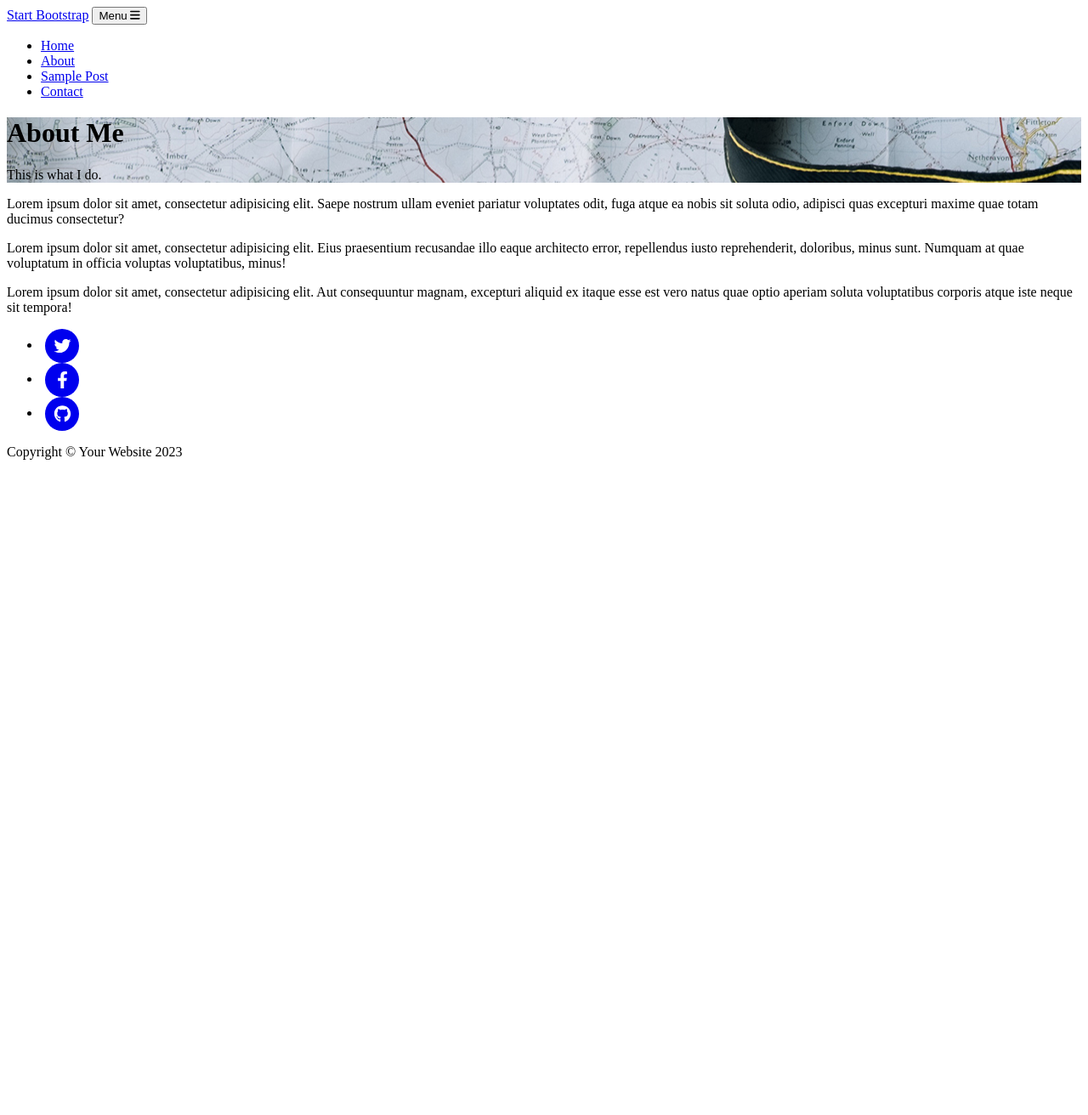
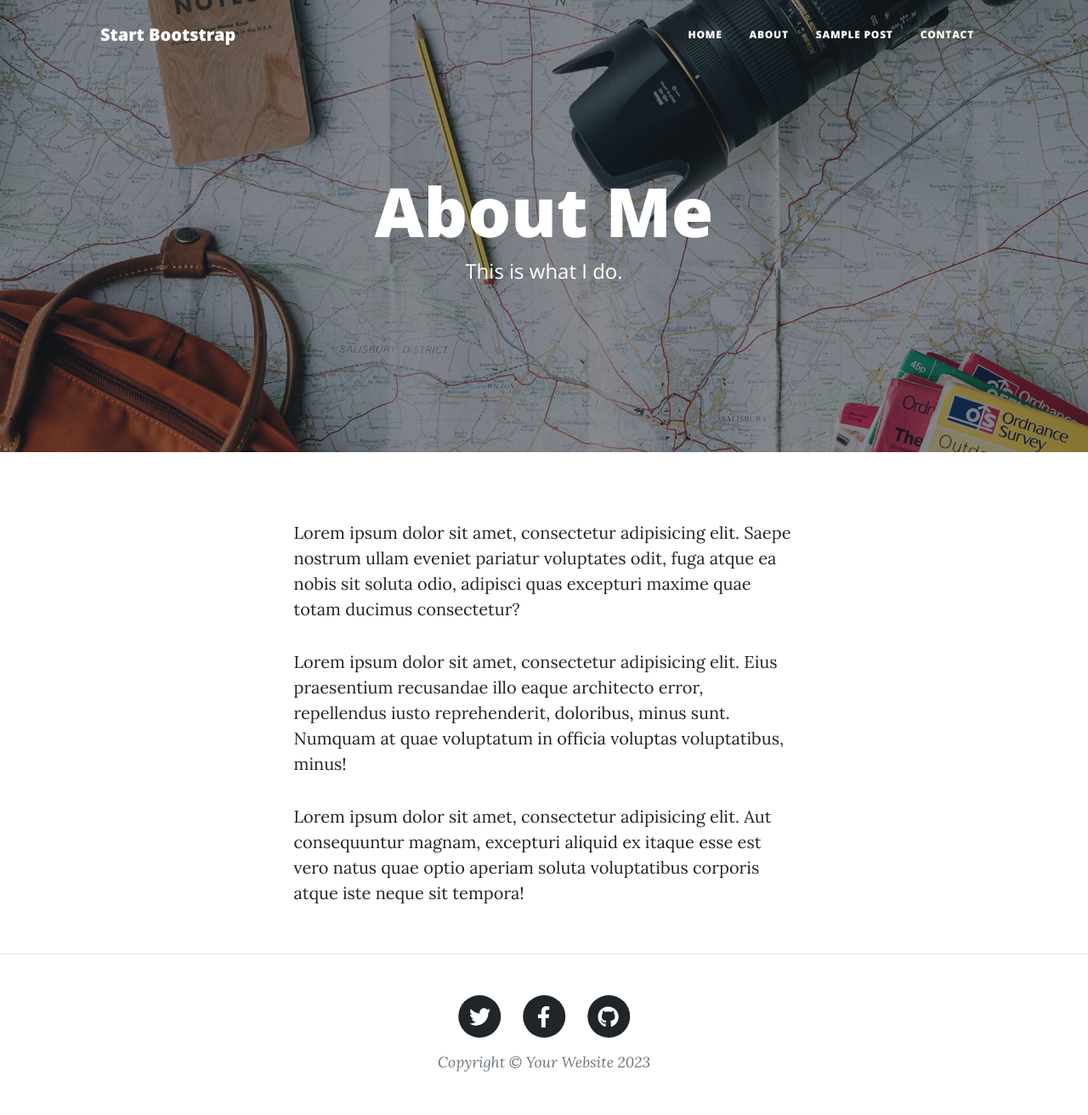
Before and after one commit to rokiabach/Blog_project, a Django app: page /about/ in a window 1280 px wide. Shown: the whole page at 85% size. Before the commit the page ends 541 px from the top, so only its background shows below. Run offline with Django 5.2, Linux system fonts and the light colour scheme; some libraries are stand-ins or nearby versions.

Commit message:
first commit

```diff
--- a/blog_project/blog_app/templates/about.html
+++ b/blog_project/blog_app/templates/about.html
@@ -7,14 +7,14 @@
         <meta name="description" content="" />
         <meta name="author" content="" />
         <title>Clean Blog - Start Bootstrap Theme</title>
-        <link rel="icon" type="image/x-icon" href="{%static 'assets/favicon.ico'}" />
+        <link rel="icon" type="image/x-icon" href="{% static 'assets/favicon.ico' %}" />
         <!-- Font Awesome icons (free version)-->
         <script src="https://use.fontawesome.com/releases/v6.3.0/js/all.js" crossorigin="anonymous"></script>
         <!-- Google fonts-->
         <link href="https://fonts.googleapis.com/css?family=Lora:400,700,400italic,700italic" rel="stylesheet" type="text/css" />
         <link href="https://fonts.googleapis.com/css?family=Open+Sans:300italic,400italic,600italic,700italic,800italic,400,300,600,700,800" rel="stylesheet" type="text/css" />
         <!-- Core theme CSS (includes Bootstrap)-->
-        <link href="{%static 'css/styles.css'}" rel="stylesheet" />
+        <link href="{% static 'css/styles.css' %}" rel="stylesheet" />
     </head>
     <body>
         <!-- Navigation-->
@@ -36,7 +36,7 @@
             </div>
         </nav>
         <!-- Page Header-->
-        <header class="masthead" style="background-image: url('assets/img/about-bg.jpg')">
+        <header class="masthead" style="background-image: url('{% static 'assets/img/about-bg.jpg' %}') ">
             <div class="container position-relative px-4 px-lg-5">
                 <div class="row gx-4 gx-lg-5 justify-content-center">
                     <div class="col-md-10 col-lg-8 col-xl-7">
@@ -99,6 +99,6 @@
         <!-- Bootstrap core JS-->
         <script src="https://cdn.jsdelivr.net/npm/bootstrap@5.2.3/dist/js/bootstrap.bundle.min.js"></script>
         <!-- Core theme JS-->
-        <script src="{%static 'js/scripts.js'}"></script>
+        <script src="{% static 'js/scripts.js' %}"></script>
     </body>
 </html>
```
Also changed, not shown: blog_project/blog_app/templates/contact.html (+4 -4 lines).
